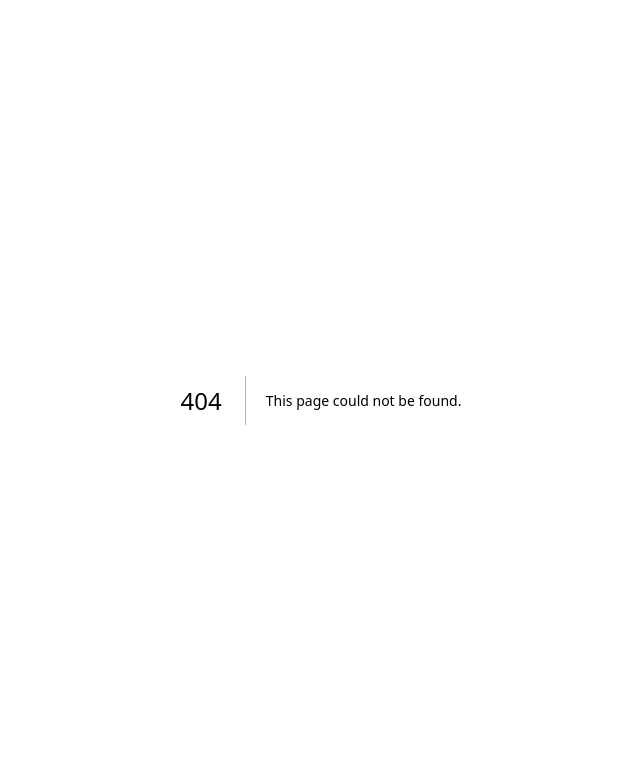
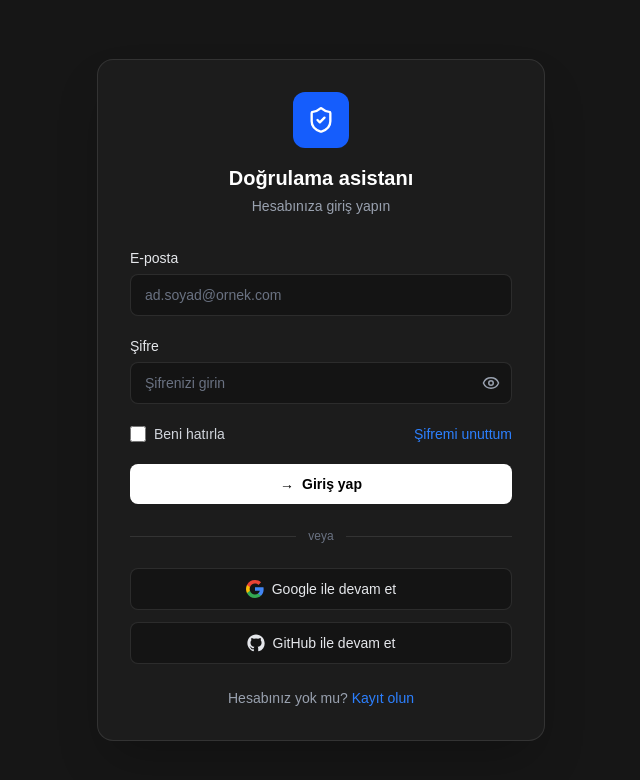
Before and after one commit to aysesudeozden/yzta-bootcamp, a Next.js app in the folder frontend/: page /login in a window 1280 px wide. Before the commit this address had no page. Shown: the top 780 px of the page, without its empty margins (319-959 px from the left). Built offline with nearby package versions, Linux system fonts and the light colour scheme.

Commit message:
login page'ui and sprint,team report

```diff
--- /dev/null
+++ b/frontend/src/app/login/page.tsx
@@ -0,0 +1,211 @@
+"use client";
+
+import { useState, FormEvent, SVGProps } from "react";
+
+function ShieldCheckIcon(props: SVGProps<SVGSVGElement>) {
+  return (
+    <svg
+      viewBox="0 0 24 24"
+      fill="none"
+      stroke="currentColor"
+      strokeWidth="2"
+      strokeLinecap="round"
+      strokeLinejoin="round"
+      {...props}
+    >
+      <path d="M20 13c0 5-3.5 7.5-7.66 8.95a1 1 0 0 1-.67-.01C7.5 20.5 4 18 4 13V6a1 1 0 0 1 1-1c2 0 4.5-1.2 6.24-2.72a1 1 0 0 1 1.52 0C14.51 3.81 17 5 19 5a1 1 0 0 1 1 1z" />
+      <path d="m9 12 2 2 4-4" />
+    </svg>
+  );
+}
+
+function EyeIcon(props: SVGProps<SVGSVGElement>) {
+  return (
+    <svg
+      viewBox="0 0 24 24"
+      fill="none"
+      stroke="currentColor"
+      strokeWidth="2"
+      strokeLinecap="round"
+      strokeLinejoin="round"
+      {...props}
+    >
+      <path d="M2.062 12.348a1 1 0 0 1 0-.696 10.75 10.75 0 0 1 19.876 0 1 1 0 0 1 0 .696 10.75 10.75 0 0 1-19.876 0" />
+      <circle cx="12" cy="12" r="3" />
+    </svg>
+  );
+}
+
+function EyeOffIcon(props: SVGProps<SVGSVGElement>) {
+  return (
+    <svg
+      viewBox="0 0 24 24"
+      fill="none"
+      stroke="currentColor"
+      strokeWidth="2"
+      strokeLinecap="round"
+      strokeLinejoin="round"
+      {...props}
+    >
+      <path d="M10.733 5.076a10.744 10.744 0 0 1 11.205 6.575 1 1 0 0 1 0 .696 10.747 10.747 0 0 1-1.444 2.49" />
+      <path d="M14.084 14.158a3 3 0 0 1-4.242-4.242" />
+      <path d="M17.479 17.499a10.75 10.75 0 0 1-15.417-5.151 1 1 0 0 1 0-.696 10.75 10.75 0 0 1 4.446-5.143" />
+      <path d="m2 2 20 20" />
+    </svg>
+  );
+}
+
+function GoogleIcon(props: SVGProps<SVGSVGElement>) {
+  return (
+    <svg viewBox="0 0 24 24" width="18" height="18" {...props}>
+      <path
+        fill="#4285F4"
+        d="M23.52 12.27c0-.85-.08-1.67-.22-2.45H12v4.64h6.47a5.53 5.53 0 0 1-2.4 3.63v3h3.89c2.27-2.09 3.57-5.17 3.57-8.82Z"
+      />
+      <path
+        fill="#34A853"
+        d="M12 24c3.24 0 5.96-1.07 7.95-2.91l-3.89-3c-1.08.73-2.46 1.16-4.06 1.16-3.12 0-5.77-2.11-6.71-4.94H1.27v3.1A12 12 0 0 0 12 24Z"
+      />
+      <path
+        fill="#FBBC05"
+        d="M5.29 14.31A7.2 7.2 0 0 1 4.91 12c0-.8.14-1.58.38-2.31v-3.1H1.27A12 12 0 0 0 0 12c0 1.94.46 3.77 1.27 5.41l4.02-3.1Z"
+      />
+      <path
+        fill="#EA4335"
+        d="M12 4.75c1.77 0 3.35.61 4.6 1.8l3.45-3.45C17.95 1.19 15.24 0 12 0A12 12 0 0 0 1.27 6.59l4.02 3.1c.94-2.83 3.59-4.94 6.71-4.94Z"
+      />
+    </svg>
+  );
+}
+
+function GithubIcon(props: SVGProps<SVGSVGElement>) {
+  return (
+    <svg viewBox="0 0 24 24" width="18" height="18" fill="currentColor" {...props}>
+      <path d="M12 .5C5.65.5.5 5.65.5 12c0 5.09 3.29 9.4 7.86 10.93.57.1.79-.25.79-.55 0-.27-.01-1.17-.02-2.12-3.2.7-3.88-1.36-3.88-1.36-.52-1.34-1.28-1.69-1.28-1.69-1.04-.72.08-.7.08-.7 1.15.08 1.76 1.19 1.76 1.19 1.03 1.76 2.7 1.25 3.36.96.1-.75.4-1.25.73-1.54-2.55-.29-5.23-1.28-5.23-5.69 0-1.26.45-2.29 1.19-3.09-.12-.29-.52-1.47.11-3.06 0 0 .97-.31 3.18 1.18a11 11 0 0 1 5.79 0c2.2-1.49 3.17-1.18 3.17-1.18.63 1.59.23 2.77.12 3.06.74.8 1.18 1.83 1.18 3.09 0 4.42-2.69 5.39-5.25 5.68.41.36.78 1.06.78 2.14 0 1.55-.01 2.79-.01 3.17 0 .3.21.66.79.55A10.51 10.51 0 0 0 23.5 12c0-6.35-5.15-11.5-11.5-11.5Z" />
+    </svg>
+  );
+}
+
+export default function LoginPage() {
+  const [showPassword, setShowPassword] = useState<boolean>(false);
+  const [rememberMe, setRememberMe] = useState<boolean>(false);
+
+  const handleSubmit = (e: FormEvent) => {
+    e.preventDefault();
+  };
+
+  return (
+    <div className="min-h-screen w-full flex items-center justify-center bg-[#161616] px-4 py-10">
+      <div className="w-full max-w-md rounded-2xl border border-white/10 bg-[#1c1c1c] p-8 shadow-2xl">
+        <div className="flex flex-col items-center text-center">
+          <div className="flex h-14 w-14 items-center justify-center rounded-xl bg-blue-600">
+            <ShieldCheckIcon className="h-7 w-7 text-white" />
+          </div>
+          <h1 className="mt-4 text-xl font-semibold text-white">
+            Doğrulama asistanı
+          </h1>
+          <p className="mt-1 text-sm text-gray-400">Hesabınıza giriş yapın</p>
+        </div>
+
+        <form onSubmit={handleSubmit} className="mt-8 space-y-5">
+          <div>
+            <label
+              htmlFor="email"
+              className="mb-1.5 block text-sm font-medium text-gray-200"
+            >
+              E-posta
+            </label>
+            <input
+              id="email"
+              type="email"
+              placeholder="ad.soyad@ornek.com"
+              className="w-full rounded-lg border border-white/10 bg-[#141414] px-3.5 py-2.5 text-sm text-white placeholder-gray-500 outline-none transition focus:border-blue-500 focus:ring-1 focus:ring-blue-500"
+            />
+          </div>
+
+          <div>
+            <label
+              htmlFor="password"
+              className="mb-1.5 block text-sm font-medium text-gray-200"
+            >
+              Şifre
+            </label>
+            <div className="relative">
+              <input
+                id="password"
+                type={showPassword ? "text" : "password"}
+                placeholder="Şifrenizi girin"
+                className="w-full rounded-lg border border-white/10 bg-[#141414] px-3.5 py-2.5 pr-10 text-sm text-white placeholder-gray-500 outline-none transition focus:border-blue-500 focus:ring-1 focus:ring-blue-500"
+              />
+              <button
+                type="button"
+                onClick={() => setShowPassword((v) => !v)}
+                className="absolute inset-y-0 right-0 flex items-center pr-3 text-gray-400 hover:text-gray-200"
+                aria-label={showPassword ? "Şifreyi gizle" : "Şifreyi göster"}
+              >
+                {showPassword ? (
+                  <EyeOffIcon className="h-4.5 w-4.5" />
+                ) : (
+                  <EyeIcon className="h-4.5 w-4.5" />
+                )}
+              </button>
+            </div>
+          </div>
+
+          <div className="flex items-center justify-between text-sm">
+            <label className="flex cursor-pointer items-center gap-2 text-gray-300">
+              <input
+                type="checkbox"
+                checked={rememberMe}
+                onChange={() => setRememberMe((v) => !v)}
+                className="h-4 w-4 rounded border-white/20 bg-[#141414] accent-blue-600"
+              />
+              Beni hatırla
+            </label>
+            <a href="#" className="font-medium text-blue-500 hover:text-blue-400">
+              Şifremi unuttum
+            </a>
+          </div>
+
+          <button
+            type="submit"
+            className="flex w-full items-center justify-center gap-2 rounded-lg bg-white py-2.5 text-sm font-semibold text-black transition hover:bg-gray-200"
+          >
+            <span aria-hidden>&rarr;</span>
+            Giriş yap
+          </button>
+        </form>
+
+        <div className="my-6 flex items-center gap-3">
+          <div className="h-px flex-1 bg-white/10" />
+          <span className="text-xs text-gray-500">veya</span>
+          <div className="h-px flex-1 bg-white/10" />
+        </div>
+
+        <div className="space-y-3">
+          <button
+            type="button"
+            className="flex w-full items-center justify-center gap-2 rounded-lg border border-white/10 bg-[#141414] py-2.5 text-sm font-medium text-gray-200 transition hover:bg-white/5"
+          >
+            <GoogleIcon />
+            Google ile devam et
+          </button>
+          <button
+            type="button"
+            className="flex w-full items-center justify-center gap-2 rounded-lg border border-white/10 bg-[#141414] py-2.5 text-sm font-medium text-gray-200 transition hover:bg-white/5"
+          >
+            <GithubIcon />
+            GitHub ile devam et
+          </button>
+        </div>
+
+        <p className="mt-6 text-center text-sm text-gray-400">
+          Hesabınız yok mu?{" "}
+          <a href="#" className="font-medium text-blue-500 hover:text-blue-400">
+            Kayıt olun
+          </a>
+        </p>
+      </div>
+    </div>
+  );
+}
```
Also changed, not shown: 10 other files (tests, documents, lock files or other folders).
